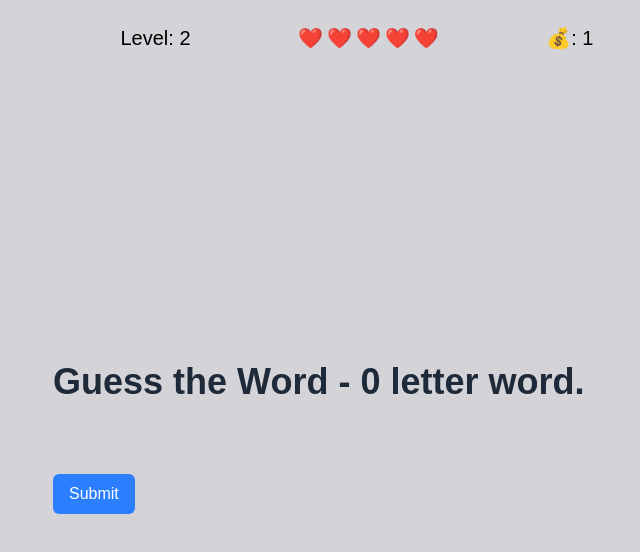
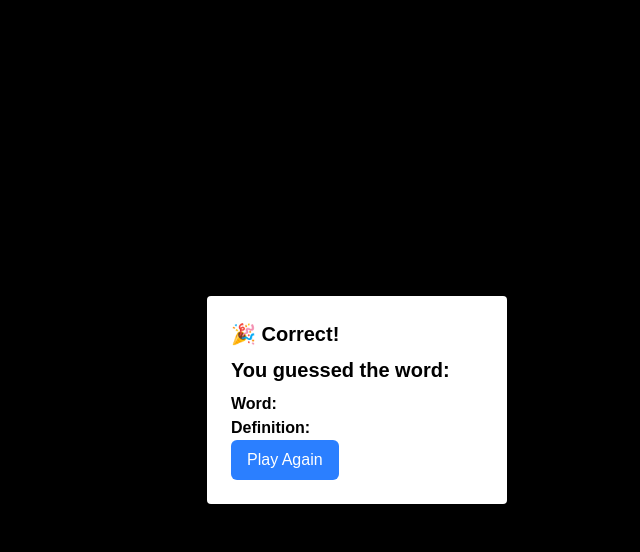
Before and after one commit to JustineDwayne/word-guess, a Next.js app: page /game in a window 1280 px wide. Both pictures are taken after a click on the button "Submit". Shown: the top 552 px of the page, without its empty margins (283-923 px from the left). Built offline with nearby package versions, Linux system fonts and the light colour scheme; no server answers.

Commit message:
Add Modal component for win notification
Introduces a new Modal component to display a congratulatory message and word definition when the user guesses correctly. Replaces the alert with the modal and updates game logic to show the modal and handle word progression.

```diff
--- a/src/app/game/page.js
+++ b/src/app/game/page.js
@@ -3,6 +3,8 @@ import React from 'react'
 import { useState, useEffect, useRouter } from 'react';
 import Tiles from '@/components/Tiles';
 import Button from '@/components/Button';
+import Modal from '@/components/Modal';
+
 export default function page() {
   //hooks for getWords lib
   const [word, setWord] = useState('');
@@ -17,6 +19,9 @@ export default function page() {
   const [guess, setGuess] = useState('');
   const [coin, setCoin] = useState(0);
   const [currentLevel, setCurrentLevel] = useState(1);
+  const [modal, setModal] = useState(false);
+
+
   const getRandomWord = async () => {
     try {
       const res = await fetch(`https://random-word-api.vercel.app/api?words=1`);
@@ -59,9 +64,8 @@ export default function page() {
     }
 
     if (currentGuess.toLowerCase() == word.toLowerCase()) {
-      alert('You win! The word was ' + word + '. Try again!');
       setCoin(prev => prev + 1);
-      getRandomWord();
+      setModal(true);
       setGuess('');
       setCurrentLevel(prev => prev + 1);
     }
@@ -143,6 +147,19 @@ export default function page() {
 
           <Button label="Submit" onClick={() => checkSubmit(guess, word)} />
         </div>
+
+        {modal &&
+          (
+            <Modal
+              word={word}
+              firstDefinition={firstDefinition}
+              onClose={() => {
+                setModal(false);
+                getRandomWord();
+              }}
+            />
+          )
+        }
       </div>
 
     </section>
--- /dev/null
+++ b/src/components/Modal.jsx
@@ -0,0 +1,16 @@
+// components/Modal.js
+import Button from "./Button";
+
+export default function Modal({ word, firstDefinition, onClose }) {
+  return (
+    <div className="fixed inset-0 bg-black bg-opacity-50 flex justify-center items-center">
+      <div className="bg-white p-6 rounded shadow-xl w-[300px]">
+        <h2 className="text-xl font-bold mb-2">🎉 Correct!</h2>
+        <h2 className="text-xl font-bold mb-2">You guessed the word:</h2>
+        <p><strong>Word:</strong> {word}</p>
+        <p><strong>Definition:</strong> {firstDefinition}</p>
+        <Button label="Play Again" onClick={onClose} />
+      </div>
+    </div>
+  );
+}
```
